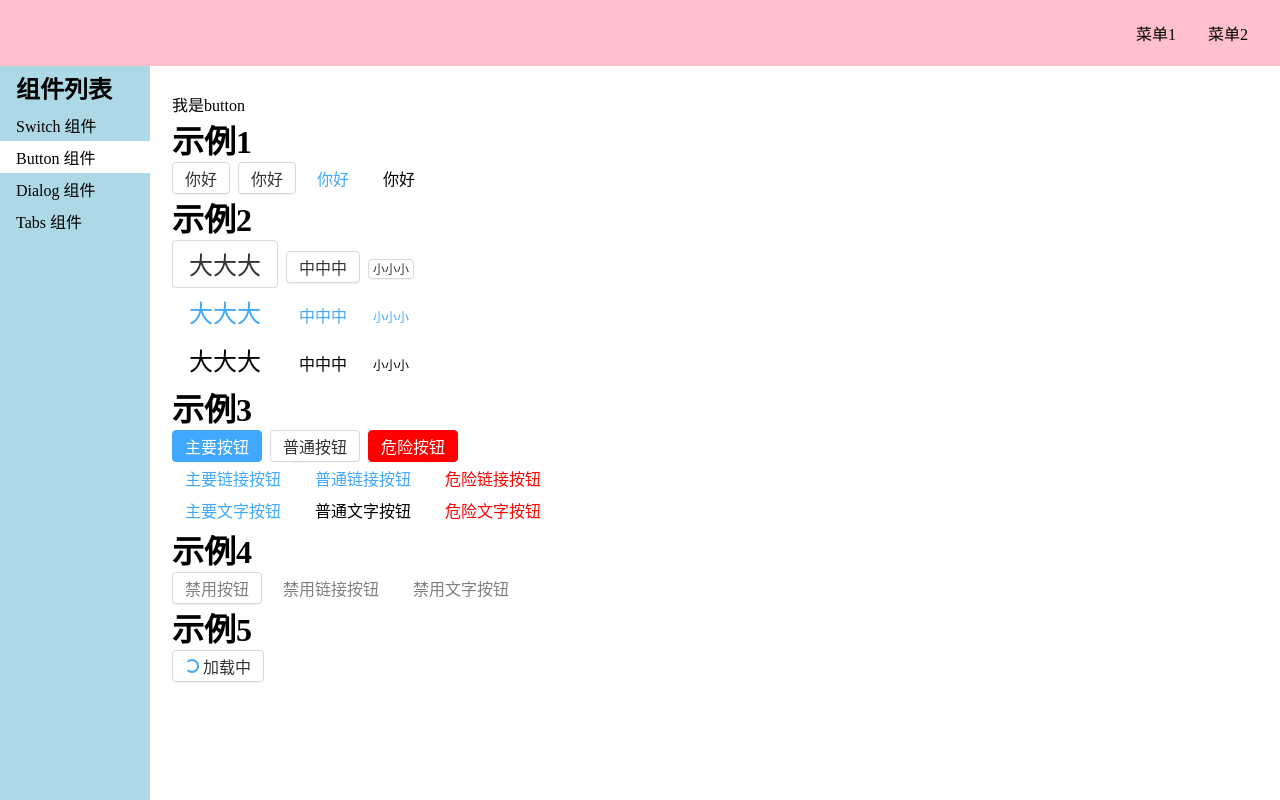
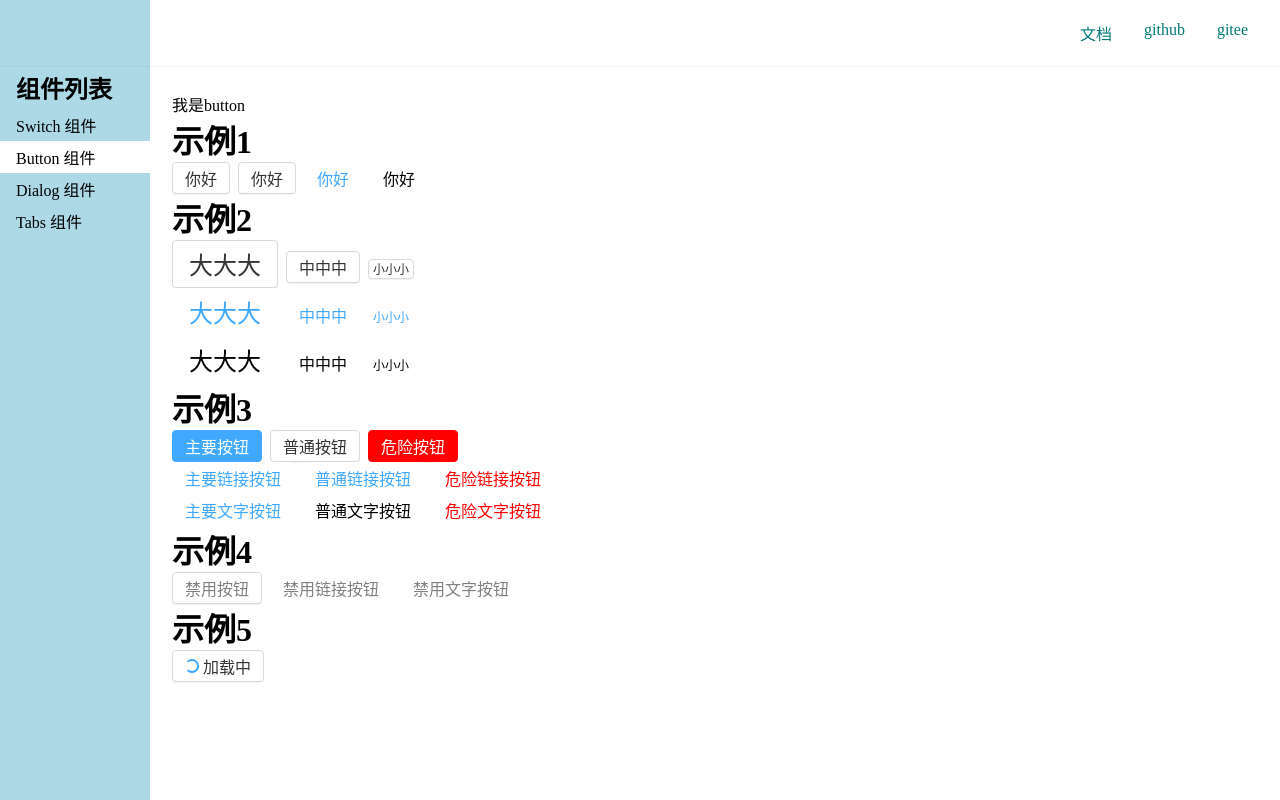
Before and after one commit to fzh5785/orangeUi-vue3, a Vue app: page /#/doc/button in a window 1280 px wide. Built offline with nearby package versions, Linux system fonts and the light colour scheme.

Commit message:
基本完成首页

```diff
--- a/src/components/Topnav.vue
+++ b/src/components/Topnav.vue
@@ -1,16 +1,23 @@
 <template>
   <div class="topnav">
-    <svg class="icon" @click="toggleAside" >
+    <svg class="icon" @click="toggleAside" v-if="toggleButtonVisible">
       <use xlink:href="#icon-RectangleCopy"></use>
     </svg>
-    <div class="logo">
+    <router-link to="/" class="logo">
       <svg class="icon">
         <use xlink:href="#icon-orange"></use>
       </svg>
-    </div>
+    </router-link>
     <ul class="menu">
-      <li>菜单1</li>
-      <li>菜单2</li>
+      <li>
+        <router-link to="/doc">文档</router-link>
+      </li>
+      <li>
+        <router-link to="/doc">github</router-link>
+      </li>
+      <li>
+        <router-link to="/doc">gitee</router-link>
+      </li>
     </ul>
   </div>
 </template>
@@ -20,6 +27,12 @@
 
   export default {
     name: 'Topnav',
+    props: {
+      toggleButtonVisible: {
+        type: Boolean,
+        default: false
+      }
+    },
     setup() {
       const asideVisible = inject<Ref<boolean>>('asideVisible');
       const toggleAside = () => {
@@ -31,14 +44,15 @@
 </script>
 
 <style lang="scss" scoped>
+  $color:#007974;
   .topnav {
-    background: pink;
     display: flex;
     padding: 16px;
     position: relative;
-    z-index: 10;
+    z-index: 20;
     justify-content: center;
     align-items: center;
+    box-shadow: 0 0 1px rgba(0,0,0,.25);
     >.icon {
       width: 24px;
       height: 24px;
@@ -57,6 +71,7 @@
       display: flex;
       white-space: nowrap;
       flex-wrap: nowrap;
+      color: $color;
 
       > li {
         margin: 0 1em;
@@ -69,7 +84,7 @@
         display: none
       }
       > .logo {
-        margin: 0 auto
+        margin: 0 auto;
       }
       >.icon{
         display: block;
--- a/src/views/Doc.vue
+++ b/src/views/Doc.vue
@@ -1,6 +1,6 @@
 <template>
   <div class="layout">
-    <Topnav class="nav"/>
+    <Topnav class="nav" toggleButtonVisible/>
     <div class="content">
       <aside v-if="asideVisible">
         <h2>组件列表</h2>
@@ -78,11 +78,10 @@
   aside {
     background: lightblue;
     width: 150px;
-    padding: 16px 0;
     position: fixed;
     top: 0;
     left: 0;
-    padding-top: 70px;
+    padding: 70px 0 16px;
     height: 100%;
 
     >h2 {
--- a/src/views/Home.vue
+++ b/src/views/Home.vue
@@ -1,18 +1,41 @@
 <template>
   <div>
     <div class="topnavAndBanner">
-      <Topnav/>
+      <Topnav />
       <div class="banner">
         <h1>橘子UI</h1>
-        <h2>一个厉害的 UI 框架</h2>
+        <h2>一个厉害的框架</h2>
         <p class="actions">
-          <a>GitHub</a>
-          <router-link to="/doc">开始</router-link>
+          <router-link to="/doc">快速上手 →</router-link>
         </p>
       </div>
     </div>
+    <div class="features">
+      <ul>
+        <li>
+          <svg>
+            <use xlink:href="#icon-vue"></use>
+          </svg>
+          <h3>基于 Vue 3</h3>
+          <p>骄傲地使用了 Vue 3 Composition API</p>
+        </li>
+        <li>
+          <svg>
+            <use xlink:href="#icon-typescript"></use>
+          </svg>
+          <h3>基于 TypeScript </h3>
+          <p>源代码采用 TypeScript 书写（非严格检查）</p>
+        </li>
+        <li>
+          <svg>
+            <use xlink:href="#icon-light"></use>
+          </svg>
+          <h3>代码易读</h3>
+          <p>每个组件的源代码都极其简洁</p>
+        </li>
+      </ul>
+    </div>
   </div>
-
 </template>
 
 <script lang="ts">
@@ -30,7 +53,9 @@
   $color:#007974;
 
   .topnavAndBanner {
+    //背景渐变
     background: linear-gradient(145deg, rgba(227, 255, 253, 1) 0%, rgba(183, 233, 230, 1) 100%);
+    //圆弧
     clip-path: ellipse(80% 60% at 50% 40%);
   }
 
```
